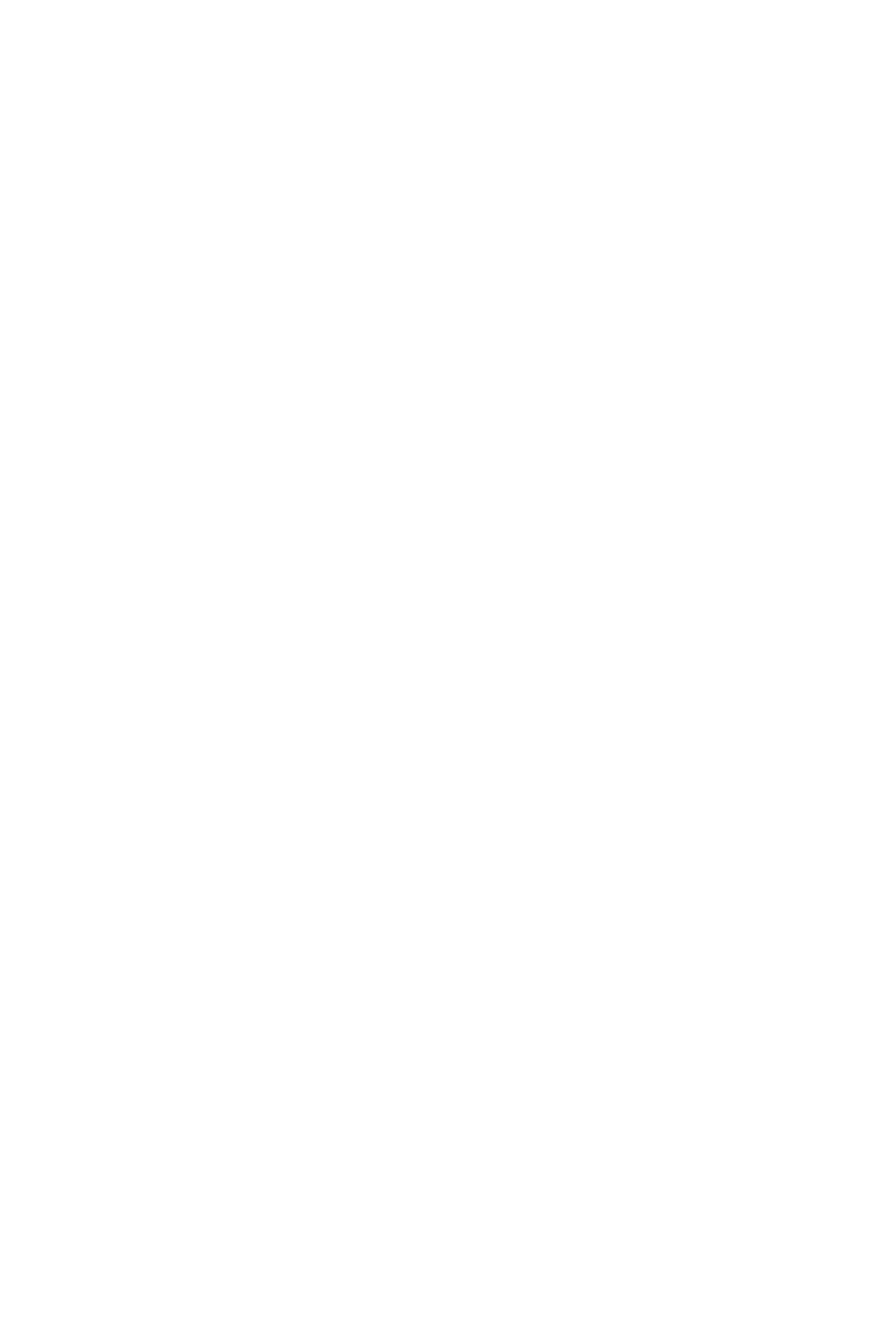
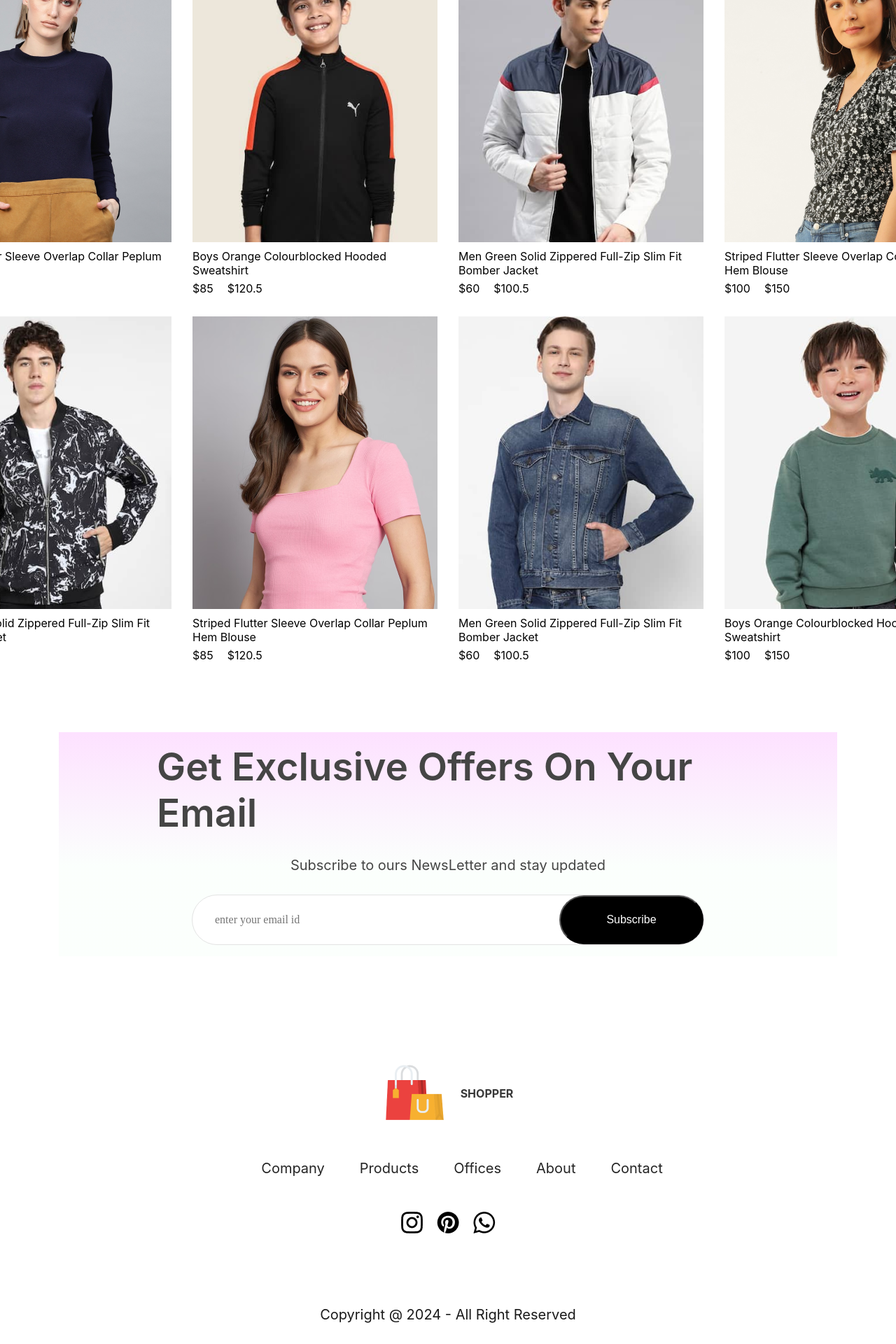
Before and after one commit to sourav-sm/FashionFrenzy, a React (Vite) app in the folder frontend/: page / in a window 1280 px wide. Shown: the part 2457-4377 px from the top of the page at 70% size. Before the commit the page ends 2247 px from the top, so only its background shows below. Built offline with nearby package versions, Linux system fonts and the light colour scheme.

Commit message:
finished home section i.e shop section

```diff
--- a/frontend/src/App.jsx
+++ b/frontend/src/App.jsx
@@ -7,6 +7,7 @@
 import Cart from './Pages/Cart';
 import LoggingSignup from './Pages/LoggingSignup';
 import Product from './Pages/Product';
+import Footer from './Components/Footer/Footer';
 
 function App() {
   // const [count, setCount] = useState(0)
@@ -26,8 +27,8 @@
               <Route path='/cart' element={<Cart/>}/>
               <Route path='/login' element={<LoggingSignup/>}/>
            </Routes>
+           <Footer/>
         </BrowserRouter>
-
       </div>
   )
 }
--- /dev/null
+++ b/frontend/src/Components/Footer/Footer.css
@@ -0,0 +1,53 @@
+.footer{
+    display: flex;
+    flex-direction: column;
+    justify-content: center;
+    align-items: center;
+    gap: 50px;
+}
+.footer-logo{
+    display: flex;
+    align-items: center;
+    gap: 20px;
+}
+.footer-logo p{
+    color: #383838;
+    font-size: 16px;
+    font-weight: 700;
+}
+.footer-links{
+    display: flex;
+    list-style: none;
+    gap: 50px;
+    color: #252525;
+    font-size: 20px;
+}
+.footer-links li{
+    cursor: pointer;
+}
+.footer-social-icons{
+    display: flex;
+    gap: 20px;
+}
+.footr-icons-container{
+    padding: 10px;
+    padding-bottom: 6px;
+    background: #fbfbfb;
+    border: 1px solid #ebebeb;
+}
+.footer-copyright{
+    display: flex;
+    flex-direction: column;
+    align-items: center;
+    gap: 50px;
+    width: 100%;
+    margin-bottom: 30px;
+    color: #1a1a1a;
+    font-size: 20px;
+}
+.footer-copyright hr{
+    width: 80%;
+    border: none;
+    border-radius: 10px;
+    background: #c7c7c7; ;
+}
--- /dev/null
+++ b/frontend/src/Components/Footer/Footer.jsx
@@ -0,0 +1,40 @@
+import React from "react";
+import './Footer.css'
+import footer_logo from '../Assets/logo_big.png'
+import instagram_icon from '../Assets/instagram_icon.png'
+import pintester_icon from '../Assets/pintester_icon.png'
+import whatsapp_icon from '../Assets/whatsapp_icon.png'
+
+const Footer=()=>{
+  return(
+    <div className="footer">
+        <div className="footer-logo">
+            <img src={footer_logo} alt="" />
+            <p>SHOPPER</p>
+        </div>
+        <ul className="footer-links">
+            <li>Company</li>
+            <li>Products</li>
+            <li>Offices</li>
+            <li>About</li>
+            <li>Contact</li>
+        </ul>
+        <div className="footer-social-icons">
+            <div className="footer-icons-container">
+                <img src={instagram_icon} alt="" />
+            </div>
+            <div className="footer-icons-container">
+                <img src={pintester_icon} alt="" />
+            </div>
+            <div className="footer-icons-container">
+                <img src={whatsapp_icon} alt="" />
+            </div>
+        </div>
+        <div className="footer-copyright">
+            <hr />
+            <p>Copyright @ 2024 - All Right Reserved</p>
+        </div>
+    </div>
+  )
+}
+ export default Footer;
--- /dev/null
+++ b/frontend/src/Components/NewCollections/NewCollection.css
@@ -0,0 +1,24 @@
+.new-collections{
+    display: flex;
+    flex-direction: column;
+    align-items: center;
+    gap: 10px;
+    margin-bottom: 100px;
+}
+.new-collections h1{
+  color: #171717;
+  font-size: 50px;
+  font-weight: 600;
+}
+.new-collections hr{
+    width: 200px;
+    height: 6px;
+    border-radius: 10px;
+    background:#252525 ;
+}
+.collections{
+    display: grid;
+    grid-template-columns:1fr 1fr 1fr 1fr;
+    margin-top: 50px;
+    gap: 30px;
+}
--- /dev/null
+++ b/frontend/src/Components/NewCollections/NewCollection.jsx
@@ -0,0 +1,19 @@
+import React from "react";
+import './NewCollection.css'
+import new_collection from '../Assets/new_collections'
+import Item from "../Item/Item";
+
+const NewCollections = () =>{
+  return (
+    <div className="new-collections">
+        <h1>NEW COLLECTIONS</h1>
+        <hr />
+        <div className="collections">
+            {new_collection.map((item,i)=>{
+                 return <Item key={i} id={item.id} name={item.name} image={item.image} new_price={item.new_price} old_price={item.old_price}/>
+            })}
+        </div>
+    </div>
+  )
+}
+export default NewCollections;
--- /dev/null
+++ b/frontend/src/Components/NewsLetter/NewsLetter.css
@@ -0,0 +1,53 @@
+.newsletter{
+ width: 65%;
+ height: 40vh;
+ display: flex;
+ flex-direction: column;
+ align-items: center;
+ justify-content: center;
+ margin: auto;
+ padding: 0px 140px;
+ margin-bottom: 150px;
+ /* background-color: linear-gradient(180deg,#fde1ff 0%,#e1ffea22 60%); */
+ background: linear-gradient(180deg,#fde1ff 0%,#e1ffea22 60%);
+ gap: 30px;
+}
+
+.newsletter h1{
+ color: #454545;
+ font-size: 55px;
+ font-weight: 600;
+}
+
+.newsletter p{
+    color: #454545;
+    font-size: 20px;
+}
+.newsletter div{
+    display: flex;
+    align-items: center;
+    justify-content: space-between;
+    background:white;
+    width: 730px;
+    height: 70px;
+    border-radius: 80px;
+    border: 1px solid #e3e3e3;
+}
+.newsletter input{
+    width: 500px;
+    margin-left: 30px;
+    border: none;
+    outline: none;
+    color:#616161;
+    font-family: Poppins;
+    font-size: 16px;
+}
+.newsletter div button{
+    width: 210px;
+    height: 70px;
+    border-radius: 80px;
+    background:black;
+    color: white;
+    font-size: 16px;
+    cursor: pointer;
+}
--- /dev/null
+++ b/frontend/src/Components/NewsLetter/NewsLetter.jsx
@@ -0,0 +1,15 @@
+import React from "react";
+import './NewsLetter.css'
+const NewsLetter=()=>{
+  return(
+    <div className="newsletter">
+        <h1>Get Exclusive Offers On Your Email</h1>
+        <p>Subscribe to ours NewsLetter and stay updated</p>
+         <div>
+            <input type="email" placeholder="enter your email id" />
+            <button>Subscribe</button>
+         </div>
+    </div>
+  )
+}
+ export default NewsLetter;
--- a/frontend/src/Pages/Shop.jsx
+++ b/frontend/src/Pages/Shop.jsx
@@ -2,12 +2,16 @@
 import Hero from "../Components/Hero/Hero";
 import Popular from "../Components/Popular/Popular";
 import Offers from "../Components/Offers/Offers";
+import NewCollections from "../Components/NewCollections/NewCollection";
+import NewsLetter from "../Components/NewsLetter/NewsLetter";
 const Shop=()=>{
     return(
-        <div>
+        <div style={{gap:"20px"}}>
          <Hero/>
          <Popular/>
          <Offers/>
+         <NewCollections/>
+         <NewsLetter/>
         </div>
     )
 }
```
